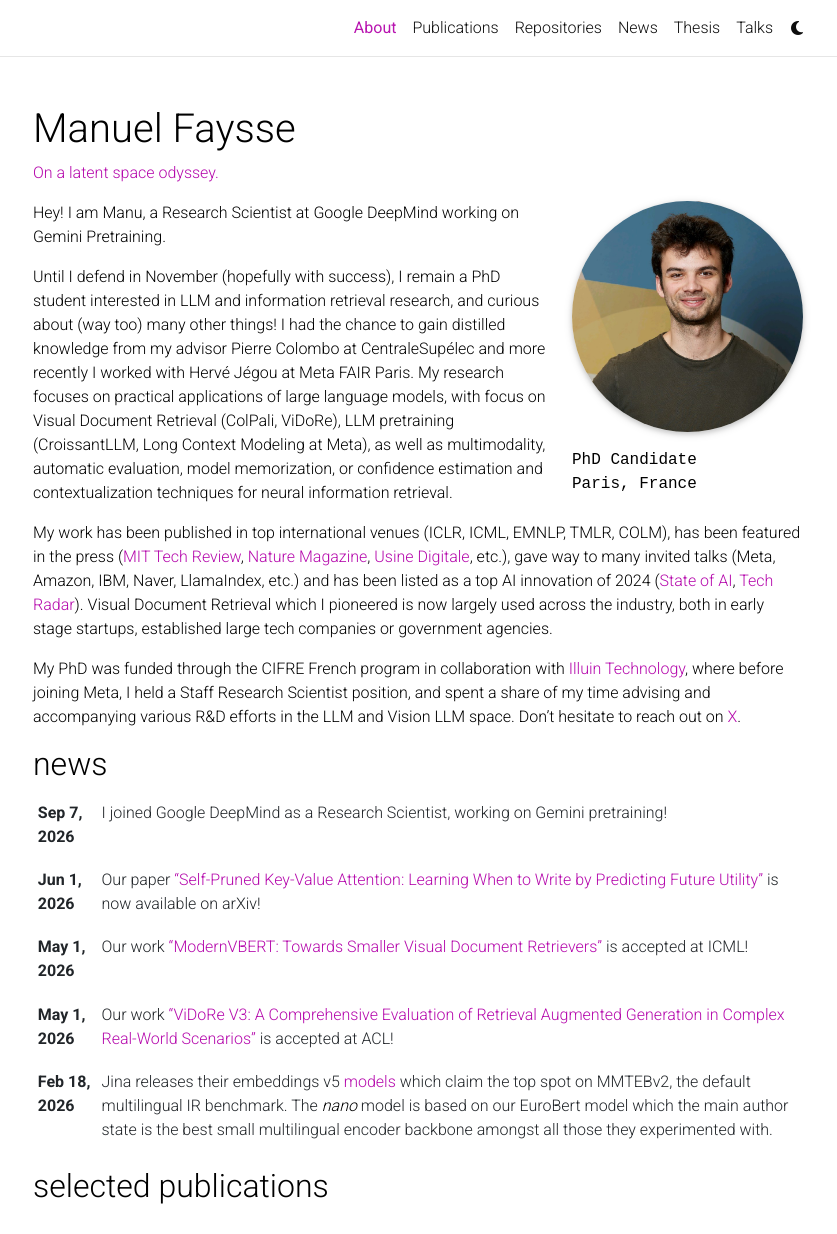
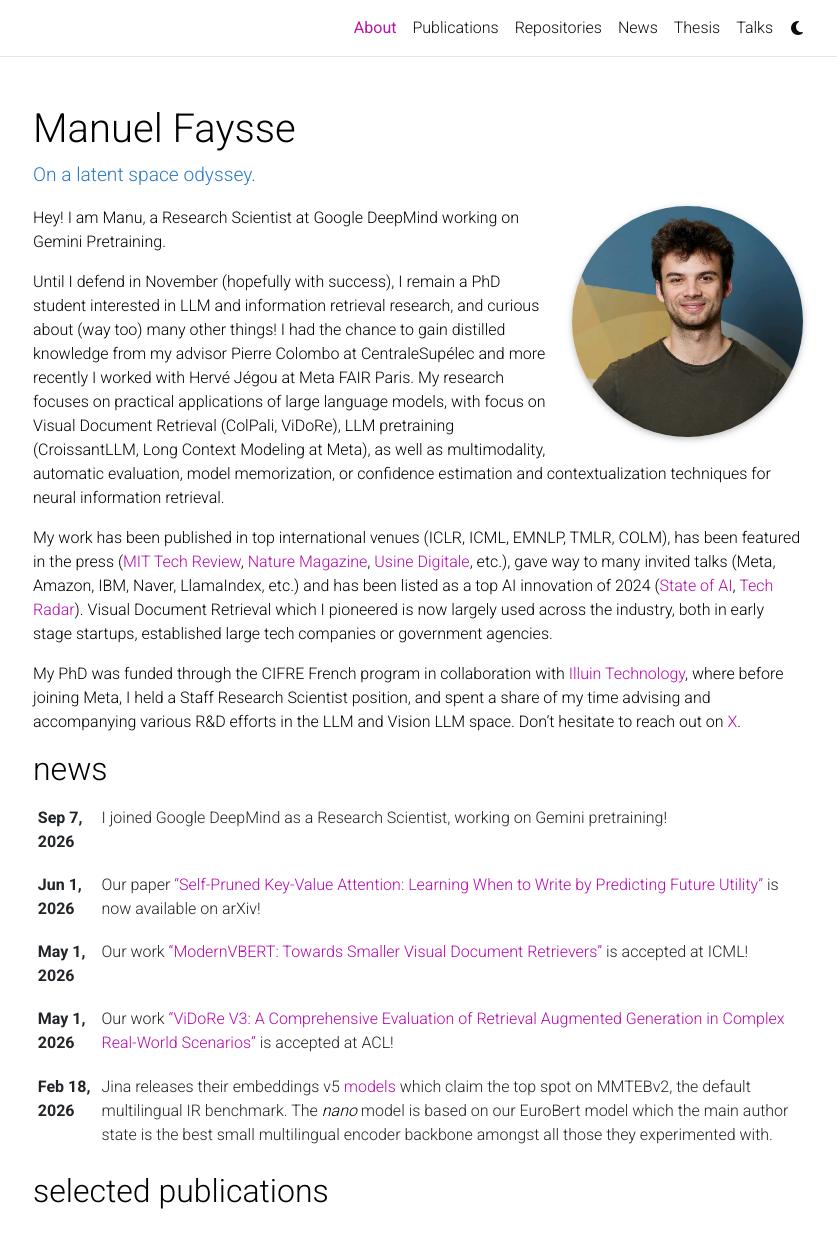
Before and after one commit to ManuelFay/ManuelFay.github.io, a Jekyll site: the page built from _pages/about.md, in a window 1280 px wide and 1400 px high, cut to the strip 0-1234 px from the top of the window. Shown: the whole strip, without its empty margins (222-1059 px from the left). Built offline with Jekyll 4.4.1, drawn with Linux system fonts in a browser that asks for light colours; full-size pictures stand in for the smaller copies a plugin makes; comment, search, counter and statistics services are not loaded; a style sheet for code colours, icons or effects is not loaded.

Commit message:
update bio

```diff
--- a/_pages/about.md
+++ b/_pages/about.md
@@ -2,15 +2,12 @@
 layout: about
 title: About
 permalink: /
-subtitle: <a href='#'>On a latent space odyssey.</a>
+subtitle: <span class="about-subtitle">On a latent space odyssey.</span>
 
 profile:
   align: right
   image: prof_pic.jpg
   image_circular: true # crops the image to make it circular
-  address: >
-    <p>PhD Candidate</p>
-    <p>Paris, France</p>
 
 news: true  # includes a list of news items
 latest_posts: false  # includes a list of the newest posts
--- a/_sass/_base.scss
+++ b/_sass/_base.scss
@@ -1180,3 +1180,11 @@
     .talks-courses { columns: 1; }
   }
 }
+.about-subtitle {
+  color: #2979c7;
+  font-size: 1.2rem;
+}
+
+html[data-theme='dark'] .about-subtitle {
+  color: #75baff;
+}
```
